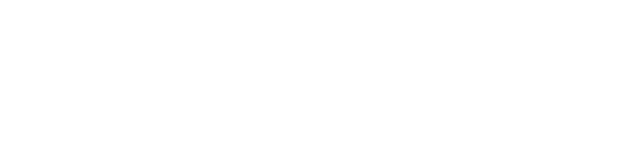
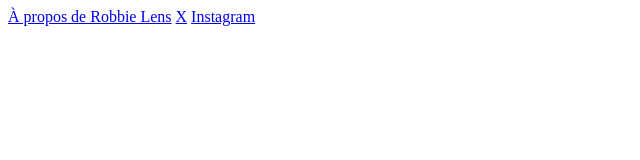
Before and after one commit to hounfodji/Gallery, a plain HTML site: page openclassroom/index.html in a window 1280 px wide. Shown: the whole page, without its empty margins (0-640 px from the left). Drawn offline with Linux system fonts and the light colour scheme.

Commit message:
Lien Hypertexte en HTML

```diff
--- a/openclassroom/index.html
+++ b/openclassroom/index.html
@@ -1,13 +1,14 @@
 <!DOCTYPE html>
 <html lang="en">
   <head>
-        <meta charset="utf-8">
+    <meta charset="utf-8" />
     <title>Accueil - Robbie Lens</title>
   </head>
 
   <body>
     <!-- Mon site web pour mes photos -->
-
-
+    <a href="a-propos.html">À propos de Robbie Lens</a>
+    <a href="https://x.com/" target="_blank">X</a>
+    <a href="https://www.instagram.com/" target="_blank">Instagram</a>
   </body>
 </html>
```
Also changed, not shown: openclassroom/a-propos.html (+4 -0 lines). Lines whose indentation alone changed are shown as unchanged.
